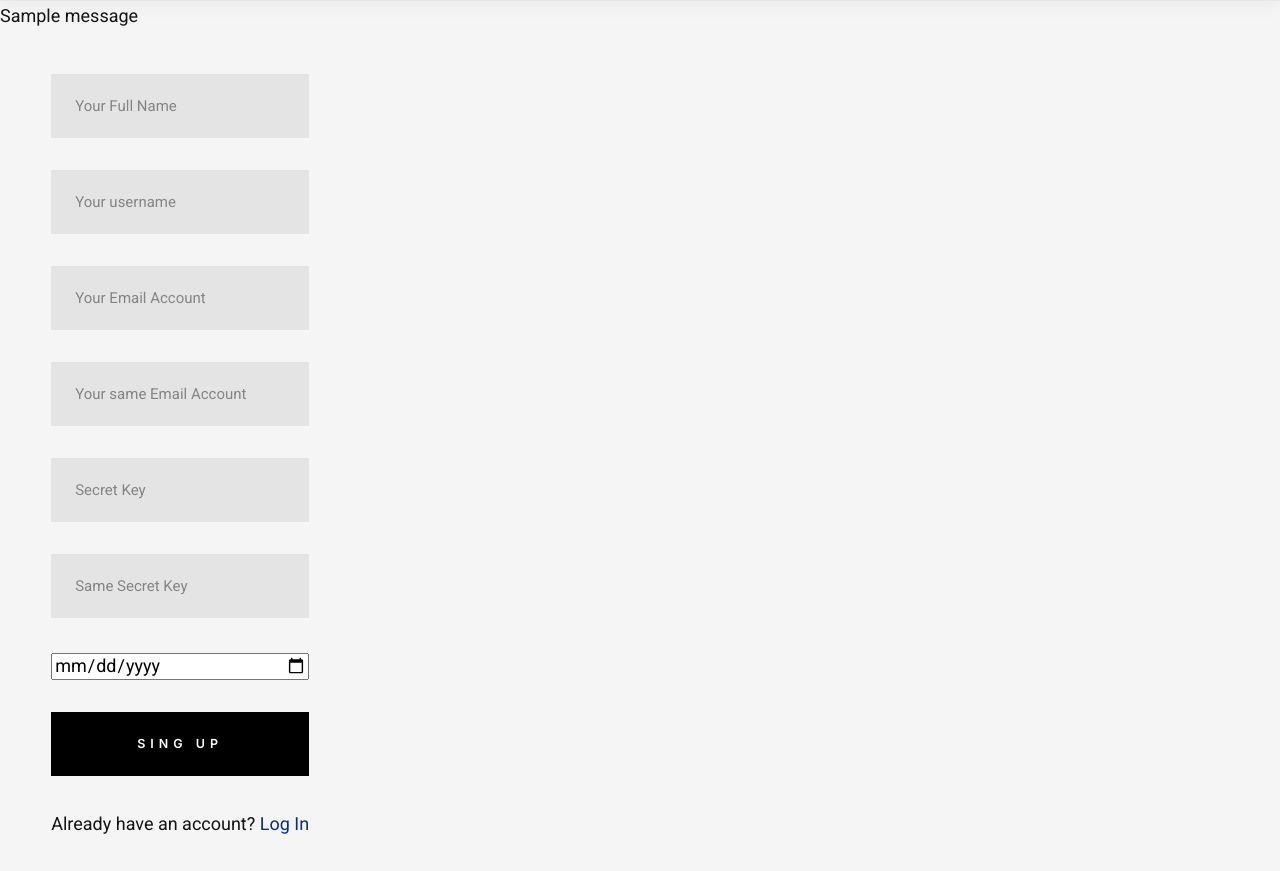
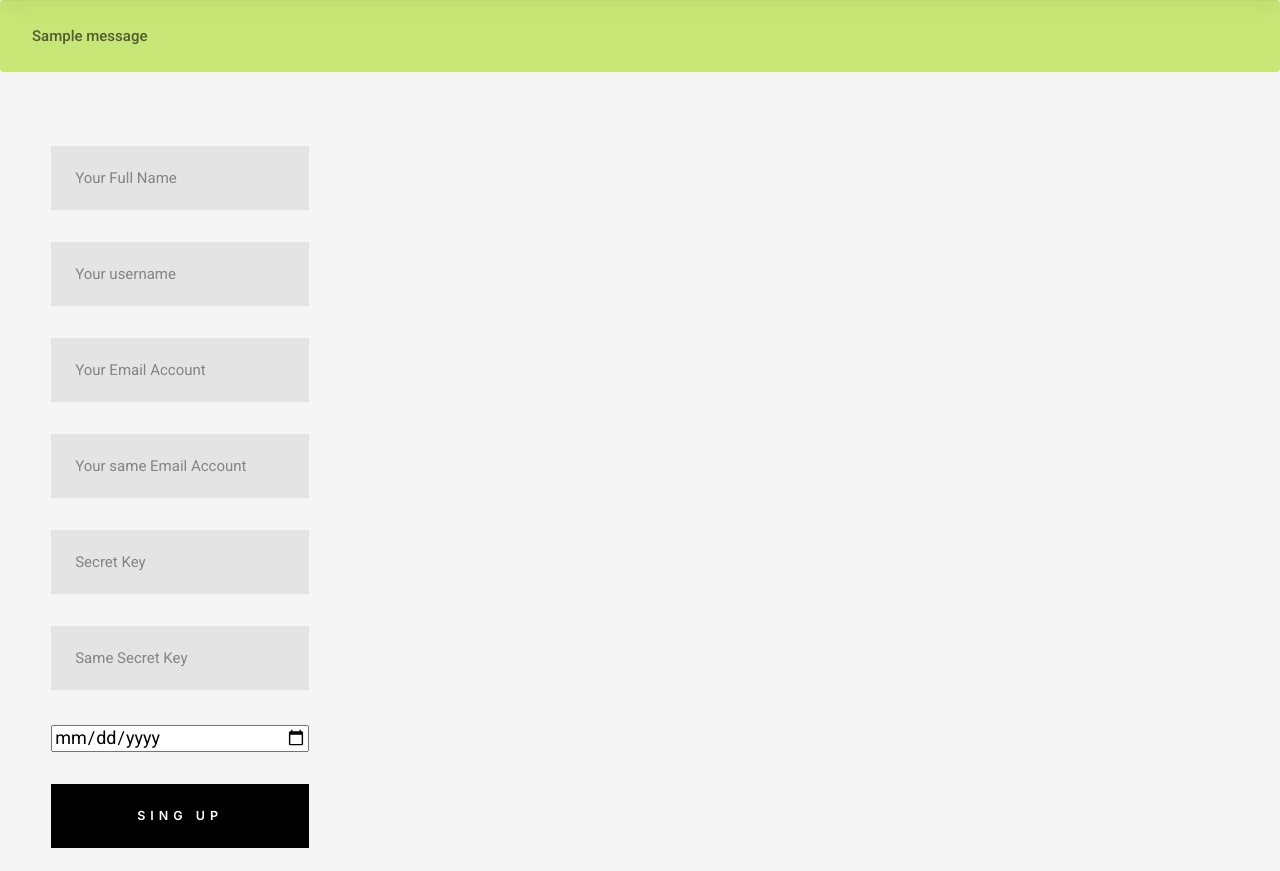
Before and after one commit to incolumepy-cursos/incolumepy-abstract-flask, a Flask app: page /register in a window 1280 px wide. Shown: the part 128-999 px from the top of the page. Run offline with Flask 2, Linux system fonts and the light colour scheme; tables that the repository leaves empty hold one stand-in row (values such as "Sample post"); one stand-in notice (Sample message) is shown; some libraries are stand-ins or nearby versions.

Commit message:
CSS do Alert box definido

```diff
--- a/incolumepy/abstract_flask/templates/layout.html
+++ b/incolumepy/abstract_flask/templates/layout.html
@@ -59,7 +59,7 @@
   {%  with messages = get_flashed_messages(with_categories=True) %}
     {% if messages %}
       {% for category, message in messages %}
-        <div class="alert alert-{{ category }}">
+        <div class="alert-box alert-box--{{ category }}">
             {{message}}
         </div>
       {% endfor %}
```
